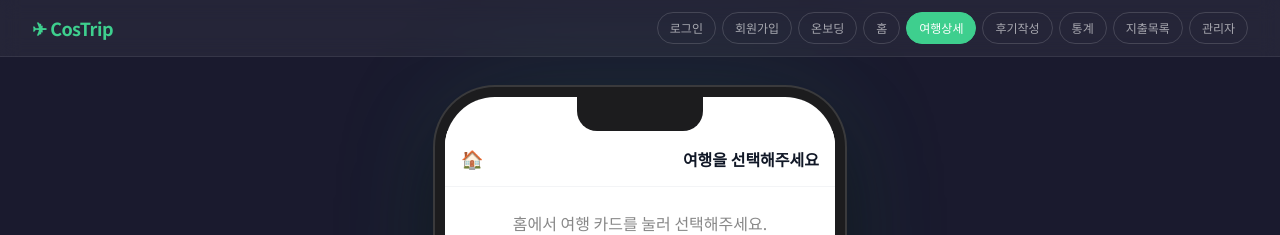
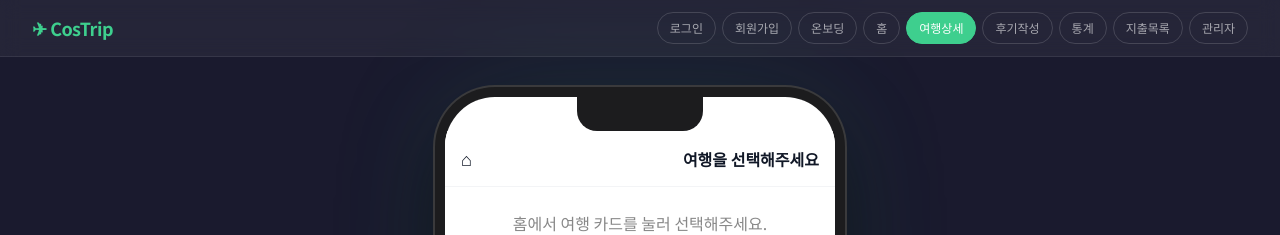
Before and after one commit to SkRookies-TripProject/frontend, a React (Vite) app: page / in a window 1280 px wide. Both pictures are taken after a click on the button "여행상세". Shown: the top 235 px of the page. Built offline with nearby package versions, Linux system fonts and the light colour scheme; what i18n-iso-countries would draw is missing.

Commit message:
3.31 last commit

```diff
--- a/src/App.jsx
+++ b/src/App.jsx
@@ -611,7 +611,7 @@ function TripDetailScreen({ onNavigate, trip, onUpdateTrip }) {
     return (
       <div className="screen trip-detail-screen">
         <div className="detail-header">
-          <span className="home-icon" onClick={() => onNavigate("home")}>🏠</span>
+          <span className="home-icon" onClick={() => onNavigate("home")}>⌂</span>
           <span className="detail-title">여행을 선택해주세요</span>
         </div>
         <p style={{ padding: "24px", color: "#888", textAlign: "center" }}>
@@ -743,7 +743,7 @@ function TripDetailScreen({ onNavigate, trip, onUpdateTrip }) {
     <div className="screen trip-detail-screen">
       {/* 헤더 */}
       <div className="detail-header">
-        <span className="home-icon" onClick={() => onNavigate("home")}>🏠</span>
+        <span className="home-icon" onClick={() => onNavigate("home")}>⌂</span>
         <div className="detail-title-wrapper"
           style={{ display: "flex", alignItems: "center", gap: "8px", flex: 1, justifyContent: "center" }}>
           {trip.flag && trip.flag.startsWith("http") ? (
```
